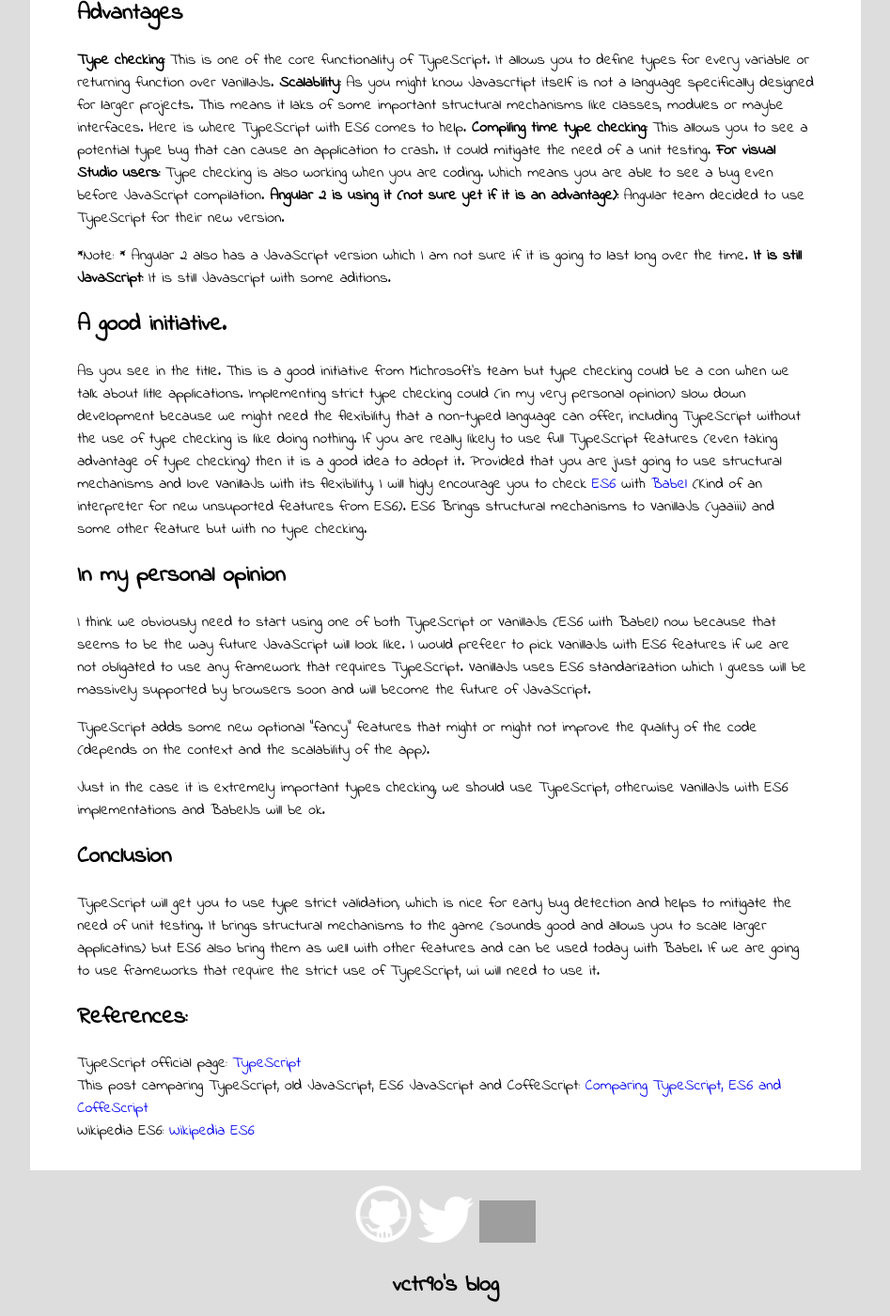
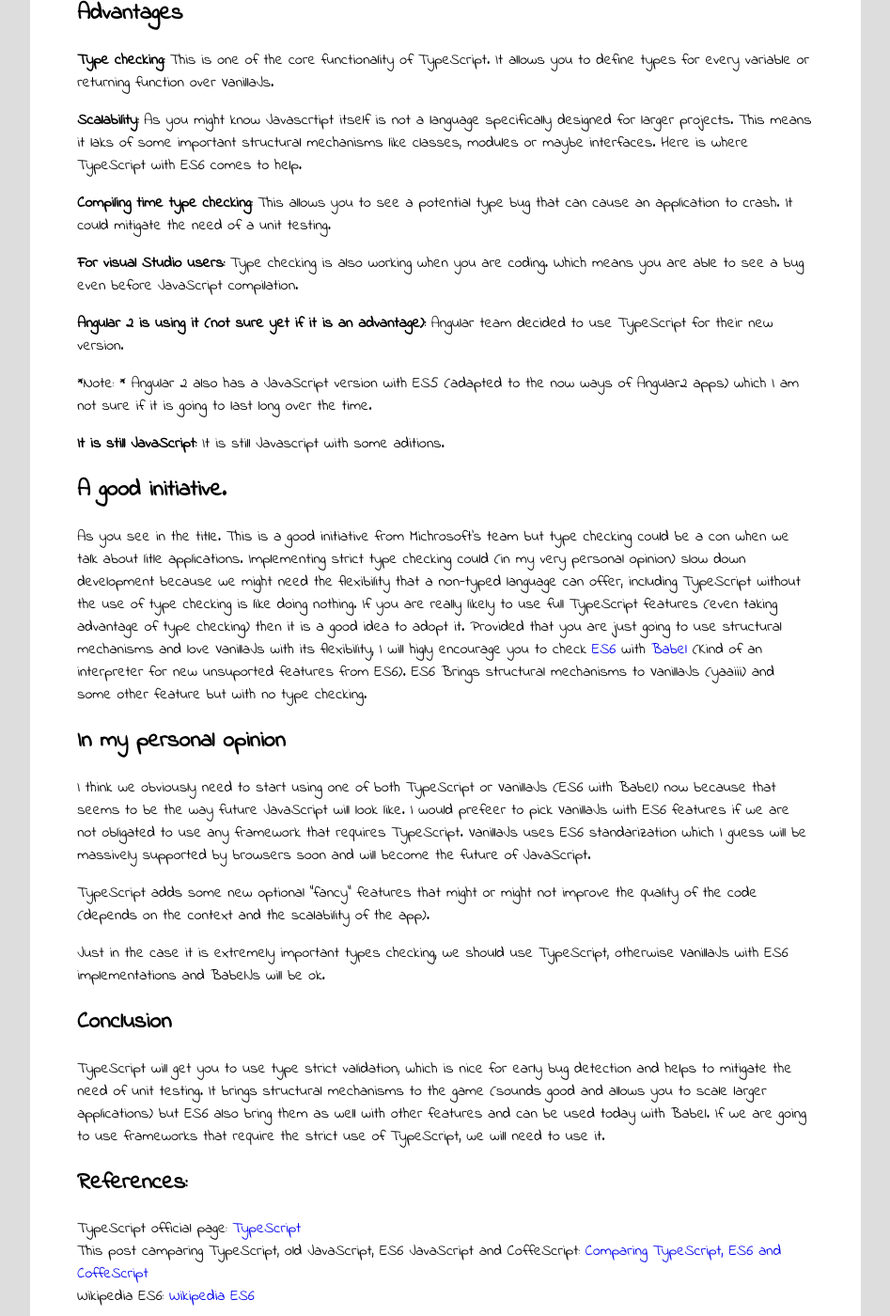
Before and after one commit to rivasvict/vctr90.github.io, a Jekyll site: the page built from _posts/2015-10-28-TypeScript-vs-VanillaJs.md, in a window 1280 px wide and 1400 px high, scrolled down 748 px. Shown: the whole window at 94% size, without its empty margins (166-1113 px from the left). Built offline with Jekyll 4.4.1, drawn with Linux system fonts in a browser that asks for light colours; grey boxes are pictures that could not be loaded.

```diff
--- a/_posts/2015-10-28-TypeScript-vs-VanillaJs.md
+++ b/_posts/2015-10-28-TypeScript-vs-VanillaJs.md
@@ -21,11 +21,17 @@ __TypeScript:__ Is a superset of JavaScript that comiples to plain JavaScript.
 
 # Advantages
 __Type checking:__ This is one of the core functionality of TypeScript. It allows you to define types for every variable or returning function over VanillaJs.
+
 __Scalability:__ As you might know Javascrtipt itself is not a language specifically designed for larger projects. This means it laks of some important structural mechanisms like classes, modules or maybe interfaces. Here is where TypeScript with ES6 comes to help.
+
 __Compiling time type checking:__ This allows you to see a potential type bug that can cause an application to crash. It could mitigate the need of a unit testing.
+
 __For visual Studio users:__ Type checking is also working when you are coding. Which means you are able to see a bug even before JavaScript compilation.
+
 __Angular 2 is using it (not sure yet if it is an advantage):__ Angular team decided to use TypeScript for their new version.
-- *Note: * Angular 2 also has a JavaScript version which I am not sure if it is going to last long over the time.
+
+*Note: * Angular 2 also has a JavaScript version with ES5 (adapted to the now ways of Angular2 apps) which I am not sure if it is going to last long over the time.
+
 __It is still JavaScript:__ It is still Javascript with some aditions.
 
 # A good initiative.
@@ -42,10 +48,12 @@ Just in the case it is extremely important types checking, we should use TypeScr
 
 ## Conclusion
 
-TypeScript will get you to use type strict validation, which is nice for early bug detection and helps to mitigate the need of unit testing. It brings structural mechanisms to the game (sounds good and allows you to scale larger applicatins) but ES6 also bring them as well with other features and can be used today with Babel. If we are going to use frameworks that require the strict use of TypeScript, wi will need to use it.
+TypeScript will get you to use type strict validation, which is nice for early bug detection and helps to mitigate the need of unit testing. It brings structural mechanisms to the game (sounds good and allows you to scale larger applications) but ES6 also bring them as well with other features and can be used today with Babel. If we are going to use frameworks that require the strict use of TypeScript, we will need to use it.
 
 # References:
 
 - TypeScript official page: [TypeScript](http://www.typescriptlang.org/)
 - This post camparing TypeScript, old JavaScript, ES6 JavaScript and CoffeScript: [Comparing TypeScript, ES6 and CoffeScript](http://www.slideshare.net/NeilGreen1/type-script-vs-coffeescript-vs-es6)
 - Wikipedia ES6: [Wikipedia ES6](https://en.wikipedia.org/wiki/ECMAScript)
+
+Written by [@vctr90](http://twitter.com/vctr90)
```
